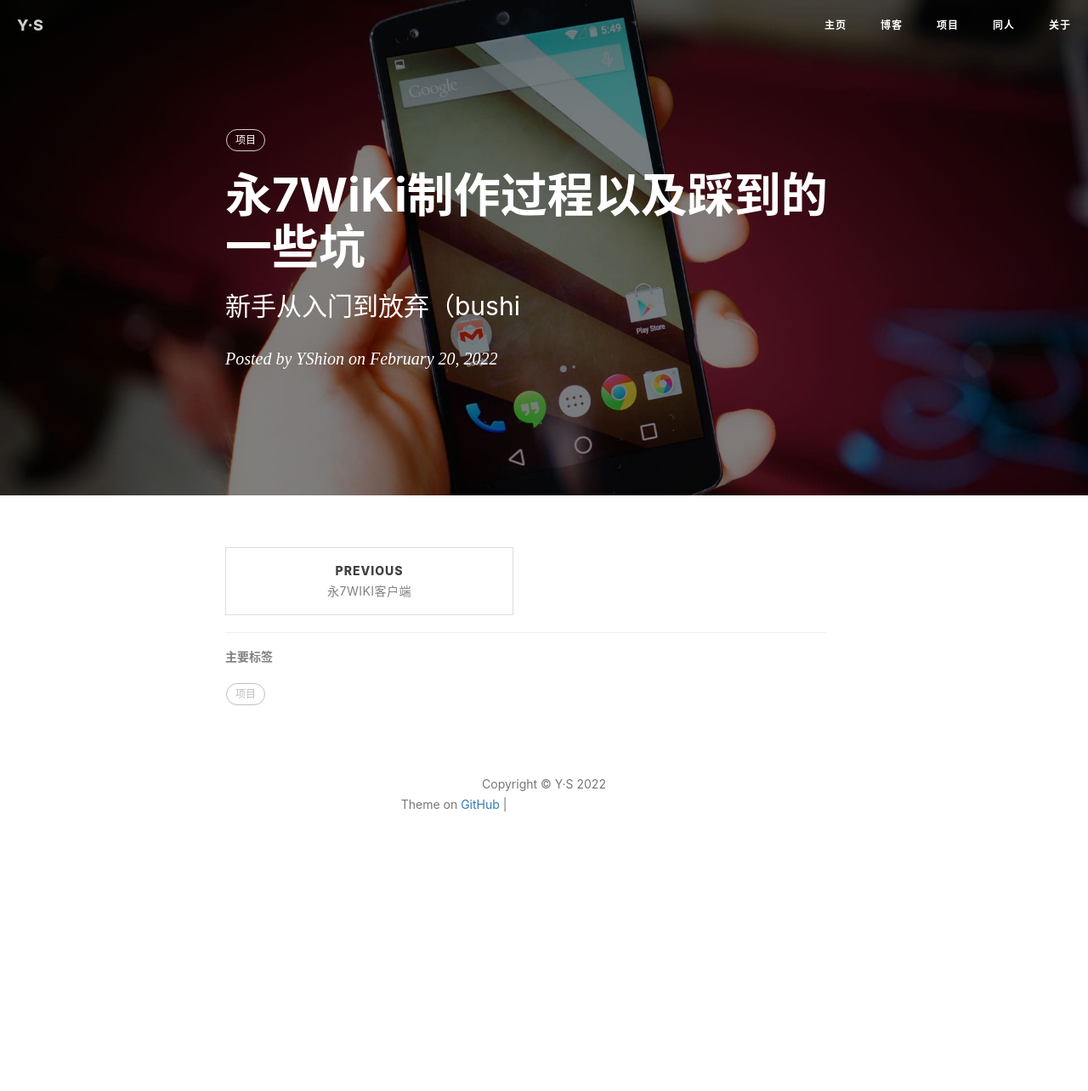
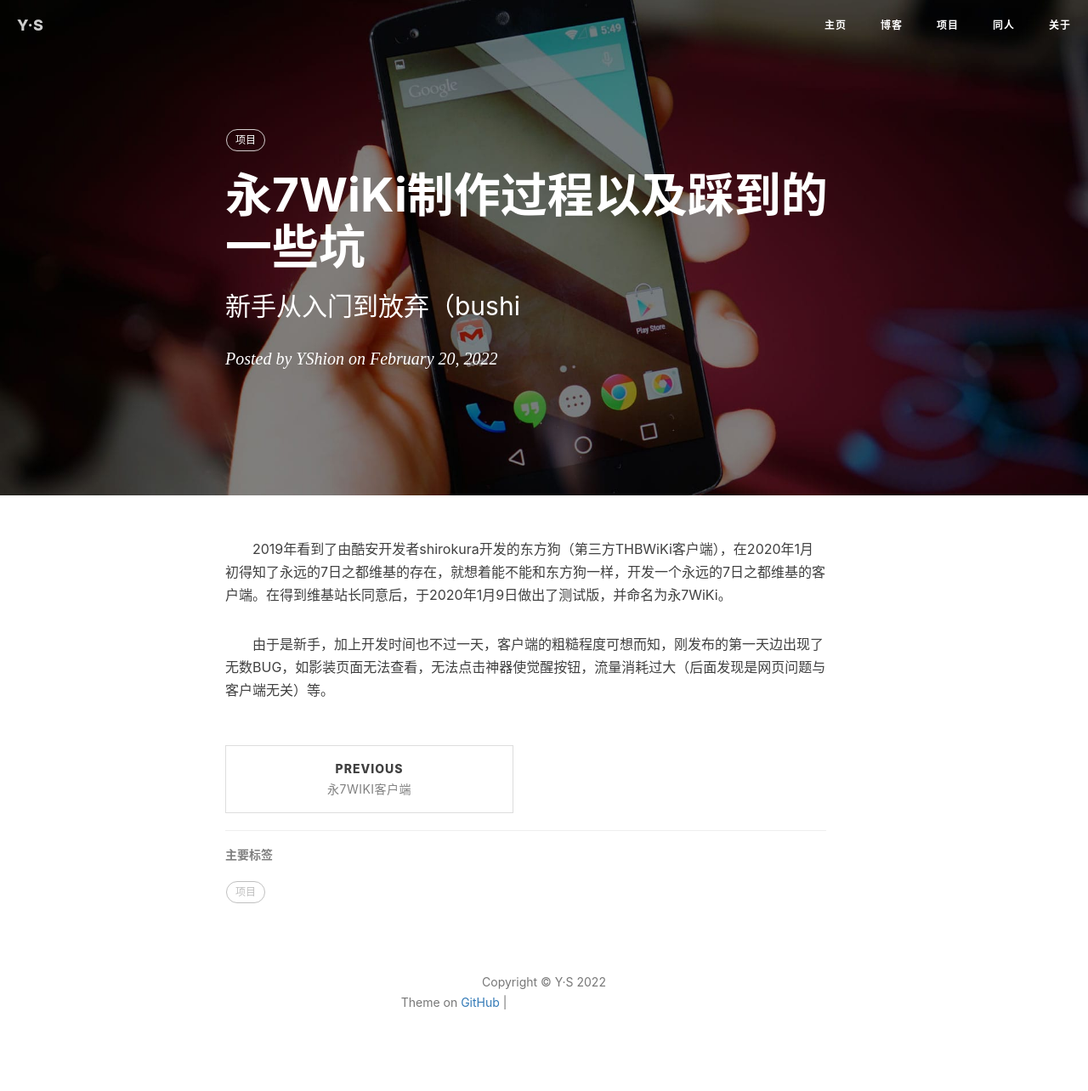
Before and after one commit to YS-yorigamishion/YS-yorigamishion.github.io, a Jekyll site: the page built from _posts/2022-2-20-永7WiKi制作过程以及踩到的一些坑.md, in a window 1280 px wide. Shown: the whole page at 85% size. Built offline with Jekyll 4.4.1, drawn with Linux system fonts in a browser that asks for light colours; nearby versions of some CDN libraries; comment, search, counter and statistics services are not loaded; before the commit the page ends 1051 px from its top, so only the background shows below that; grey boxes are pictures that could not be loaded.

Commit message:
Update 2022-2-20-永7WiKi制作过程以及踩到的一些坑.md

```diff
--- a/_posts/2022-2-20-永7WiKi制作过程以及踩到的一些坑.md
+++ b/_posts/2022-2-20-永7WiKi制作过程以及踩到的一些坑.md
@@ -10,3 +10,6 @@ tags:
     - 项目
 
 ---
+&emsp;&emsp;2019年看到了由酷安开发者shirokura开发的东方狗（第三方THBWiKi客户端），在2020年1月初得知了永远的7日之都维基的存在，就想着能不能和东方狗一样，开发一个永远的7日之都维基的客户端。在得到维基站长同意后，于2020年1月9日做出了测试版，并命名为永7WiKi。
+
+&emsp;&emsp;由于是新手，加上开发时间也不过一天，客户端的粗糙程度可想而知，刚发布的第一天边出现了无数BUG，如影装页面无法查看，无法点击神器使觉醒按钮，流量消耗过大（后面发现是网页问题与客户端无关）等。
```
